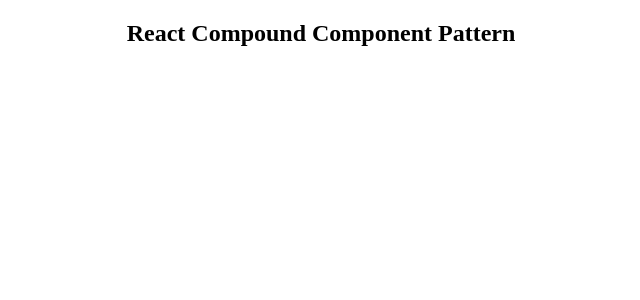
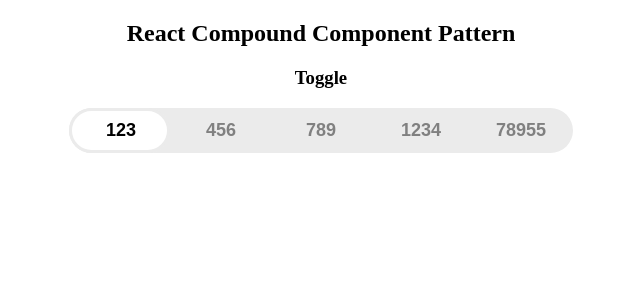
Before and after one commit to peppermintc/compound-pattern-practice, a React (Create React App) app: page / in a window 1280 px wide. Shown: the top 300 px of the page, without its empty margins (319-959 px from the left). Built offline with nearby package versions, Linux system fonts and the light colour scheme.

Commit message:
add toggle component

```diff
--- a/src/App.js
+++ b/src/App.js
@@ -1,7 +1,17 @@
+import Toggle from './components/Toggle/Toggle';
+
 function App() {
   return (
     <>
       <h2>React Compound Component Pattern</h2>
+      <h3>Toggle</h3>
+      <Toggle>
+        <Toggle.Button label="123" />
+        <Toggle.Button label="456" />
+        <Toggle.Button label="789" />
+        <Toggle.Button label="1234" />
+        <Toggle.Button label="78955" />
+      </Toggle>
     </>
   );
 }
--- /dev/null
+++ b/src/components/Toggle/Toggle.js
@@ -0,0 +1,88 @@
+import _ from 'lodash';
+import { useState } from 'react';
+import styled from 'styled-components';
+import { ToggleProvider, useToggleContext } from './useToggleContext';
+
+const Container = styled.div`
+  width: fit-content;
+  position: relative;
+  display: flex;
+  margin: 0 auto;
+  padding: 2px;
+  background-color: #ebebeb;
+  border-radius: 24px;
+`;
+
+const ButtonContainer = styled.button`
+  width: 100px;
+  padding: 10px 20px;
+  border: none;
+  background-color: transparent;
+  cursor: pointer;
+  font-weight: bold;
+  font-size: 18px;
+  z-index: 1;
+  color: ${({ isSelected }) => (isSelected ? 'black' : 'gray')};
+`;
+
+const ToggleBox = styled.div`
+  position: absolute;
+  top: 0;
+  left: 0;
+  width: ${({ childrenLength }) => `${100 / childrenLength}%`};
+  height: 100%;
+  background-color: white;
+  border: 3px solid #ebebeb;
+  border-radius: 24px;
+  transition: 0.3s;
+  transform: ${({ selectedIndex }) => `translateX(${selectedIndex * 100}%)`};
+`;
+
+const Button = ({ label }) => {
+  const { toggleValue, handleSetToggleValue } = useToggleContext();
+
+  const isSelected = label === toggleValue;
+
+  const onButtonClick = () => {
+    handleSetToggleValue(label);
+  };
+
+  return (
+    <ButtonContainer isSelected={isSelected} onClick={onButtonClick}>
+      {label}
+    </ButtonContainer>
+  );
+};
+
+const Toggle = ({ children }) => {
+  const [toggleValue, setToggleValue] = useState(children[0].props.label);
+
+  const handleSetToggleValue = (newValue) => {
+    setToggleValue(newValue);
+  };
+
+  const selectedIndex = _.findIndex(
+    children,
+    (item) => item.props.label === toggleValue,
+  );
+
+  return (
+    <ToggleProvider
+      childrenLength={children.length}
+      toggleValue={toggleValue}
+      handleSetToggleValue={handleSetToggleValue}
+    >
+      <Container>
+        {children}
+        <ToggleBox
+          childrenLength={children.length}
+          selectedIndex={selectedIndex}
+        />
+      </Container>
+    </ToggleProvider>
+  );
+};
+
+Toggle.Button = Button;
+
+export default Toggle;
--- /dev/null
+++ b/src/components/Toggle/useToggleContext.js
@@ -0,0 +1,34 @@
+import { createContext, useContext } from 'react';
+
+const ToggleContext = createContext(undefined);
+
+const ToggleProvider = ({
+  children,
+  childrenLength,
+  toggleValue,
+  handleSetToggleValue,
+}) => {
+  return (
+    <ToggleContext.Provider
+      value={{
+        childrenLength,
+        toggleValue,
+        handleSetToggleValue,
+      }}
+    >
+      {children}
+    </ToggleContext.Provider>
+  );
+};
+
+const useToggleContext = () => {
+  const context = useContext(ToggleContext);
+
+  if (context === undefined) {
+    throw new Error('useToggleContext must be used within a ToggleProvider');
+  }
+
+  return context;
+};
+
+export { ToggleProvider, useToggleContext };
```
